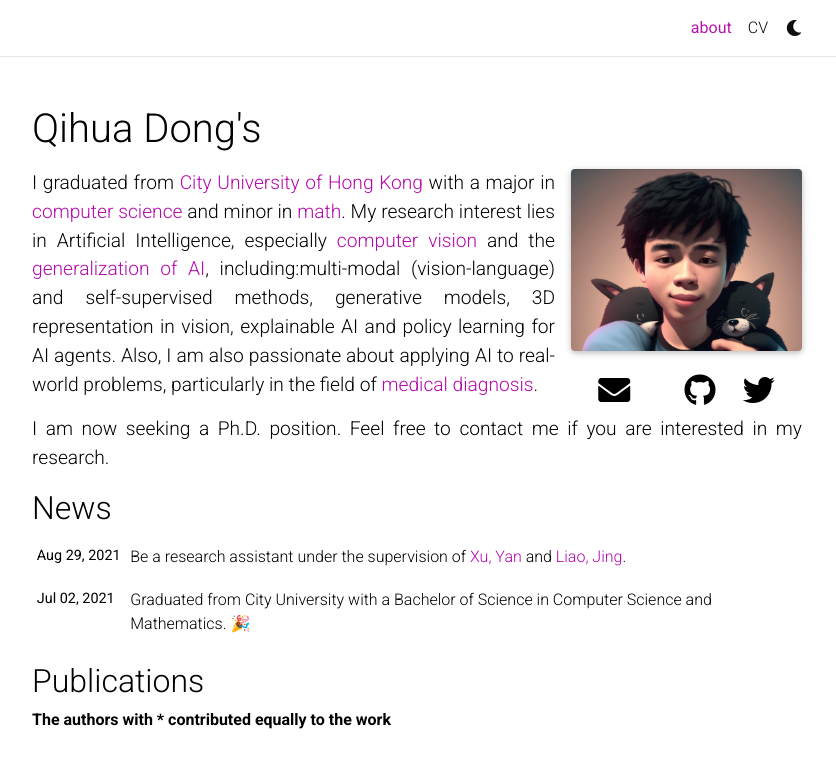
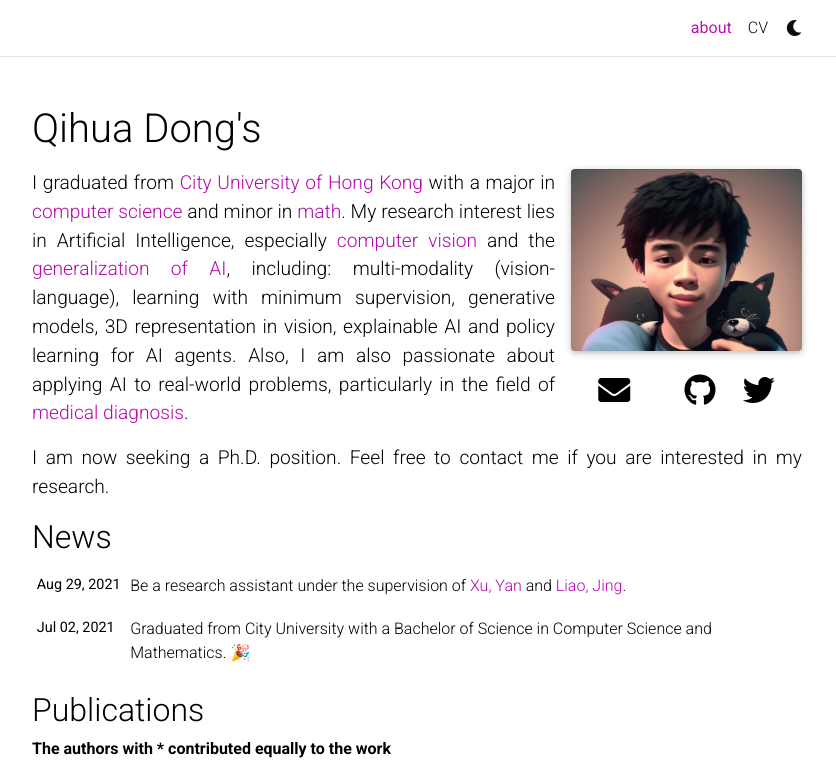
Before and after one commit to dddraxxx/dddraxxx.github.io, a Jekyll site: the page built from _pages/about.md, in a window 1280 px wide and 1054 px high, cut to the strip 0-760 px from the top of the window. Shown: the whole strip, without its empty margins (223-1059 px from the left). Built offline with Jekyll 4.4.1, drawn with Linux system fonts in a browser that asks for light colours; full-size pictures stand in for the smaller copies a plugin makes; emoji names are drawn with the system emoji font; comment, search, counter and statistics services are not loaded; a style sheet for code colours, icons or effects is not loaded.

Commit message:
Update about.md

```diff
--- a/_pages/about.md
+++ b/_pages/about.md
@@ -18,6 +18,6 @@
 social: true  # includes social icons at the bottom of the page
 ---
 
-I graduated from [City University of Hong Kong]() with a major in [computer science]() and minor in [math](). My research interest lies in Artificial Intelligence, especially [computer vision]() and the [generalization of AI](), including:multi-modal (vision-language) and self-supervised methods, generative models, 3D representation in vision, explainable AI and policy learning for AI agents. Also, I am also passionate about applying AI to real-world problems, particularly in the field of [medical diagnosis]().
+I graduated from [City University of Hong Kong]() with a major in [computer science]() and minor in [math](). My research interest lies in Artificial Intelligence, especially [computer vision]() and the [generalization of AI](), including: multi-modality (vision-language), learning with minimum supervision, generative models, 3D representation in vision, explainable AI and policy learning for AI agents. Also, I am also passionate about applying AI to real-world problems, particularly in the field of [medical diagnosis]().
 
 I am now seeking a Ph.D. position. Feel free to contact me if you are interested in my research.
```
